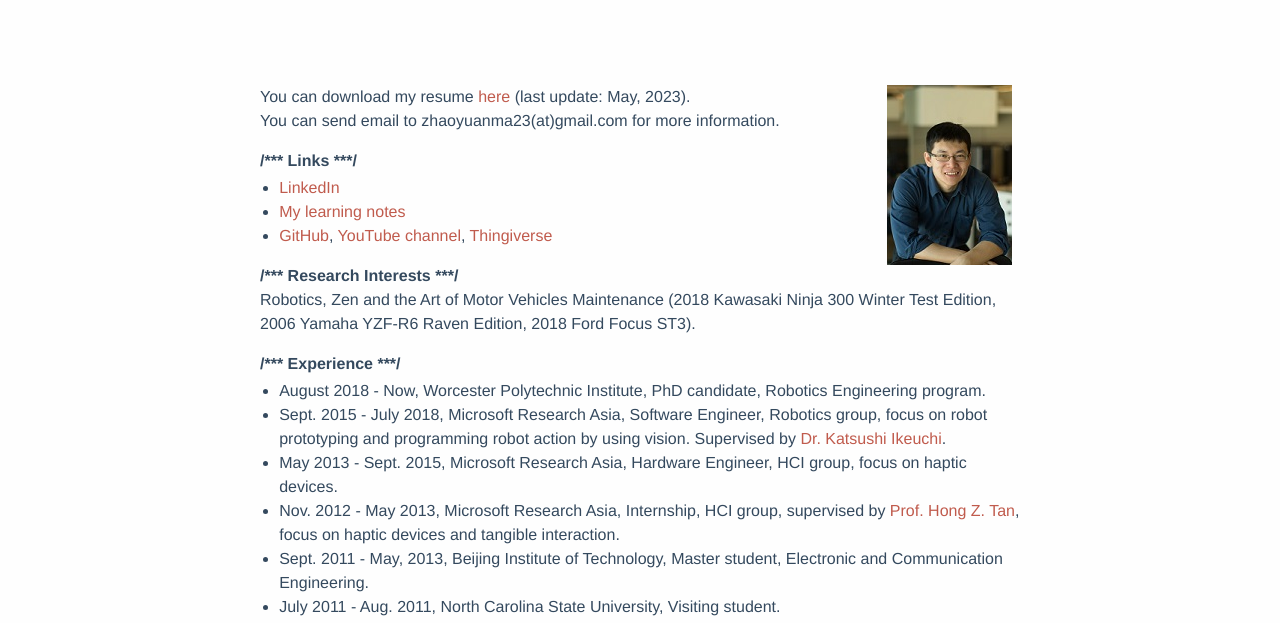
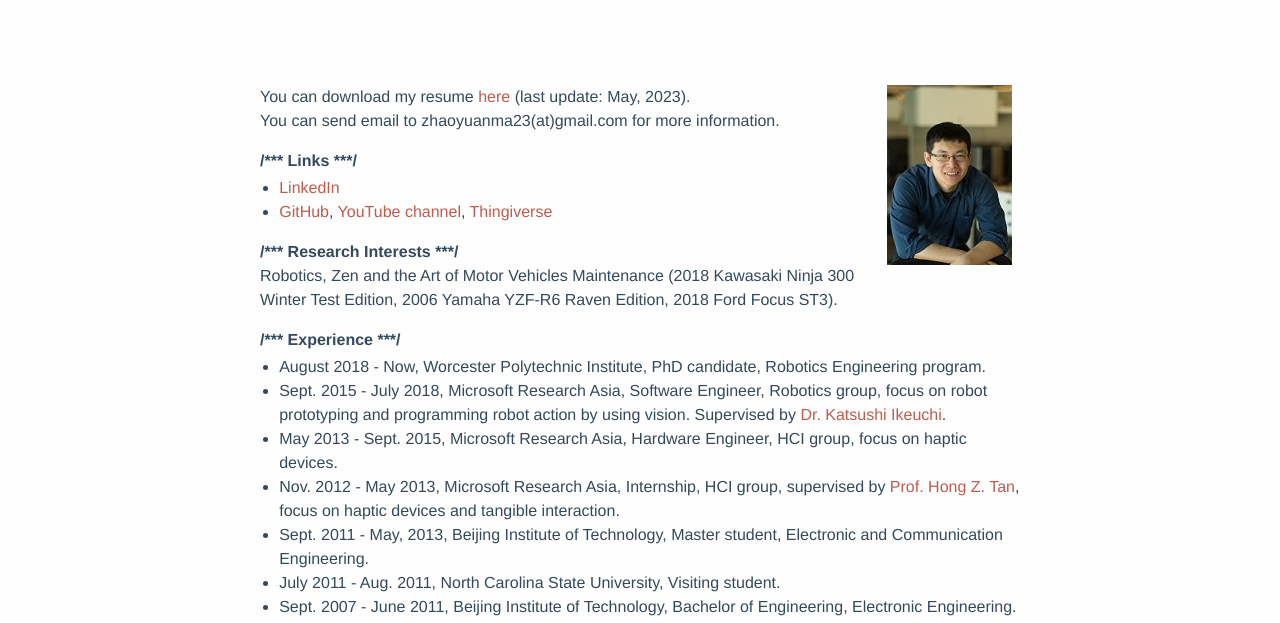
Before and after one commit to zhyma/zhyma.github.io, a plain HTML site: page about/index.html in a window 1280 px wide. Shown: the part 106-729 px from the top of the page. Drawn offline with Linux system fonts and the light colour scheme.

Commit message:
Update about

```diff
--- a/about/index.html
+++ b/about/index.html
@@ -15,7 +15,6 @@ ga('send', 'pageview');</script><meta name="generator" content="Hexo 4.2.1"></he
 <p><strong>/*** Links ***/</strong></p>
 <ul>
 <li><a href="https://www.linkedin.com/in/zhaoyuan-ma-39545337/" target="_blank" rel="noopener">LinkedIn</a></li>
-<li><a href="http://zhyma.github.io/learning_note/" target="_blank">My learning notes</a></li>
 <li><a href="https://github.com/zhyma" target="_blank" rel="noopener">GitHub</a>, <a href="https://www.youtube.com/@zhaoyuan_ma" target="_blank" rel="noopener">YouTube channel</a>, <a href="https://www.thingiverse.com/zhyma/designs" target="_blank" rel="noopener">Thingiverse</a></li>
 </ul>
 <p><strong>/*** Research Interests ***/</strong><br>Robotics, Zen and the Art of Motor Vehicles Maintenance (2018 Kawasaki Ninja 300 Winter Test Edition, 2006 Yamaha YZF-R6 Raven Edition, 2018 Ford Focus ST3).</p>
```
